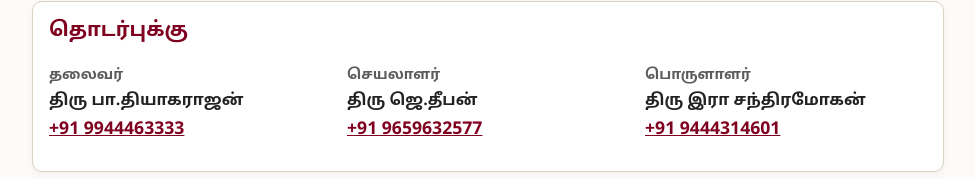
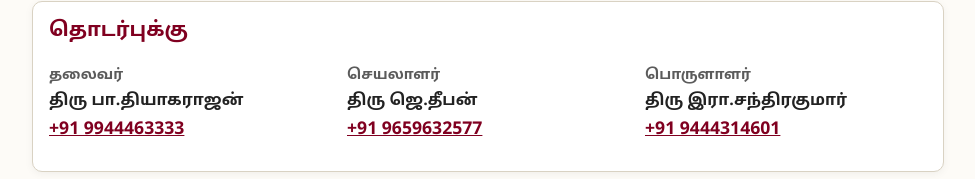
Before and after one commit to BT-Rajan/MATRIMONY, a React (Vite) app in the folder frontend/: page / in a window 1280 px wide. Shown: the part 917-1096 px from the top of the page, without its empty margins (152-1127 px from the left). Built offline with nearby package versions, Linux system fonts and the light colour scheme; no server answers.

Commit message:
fix(content): correct Treasurer's name to இரா.சந்திரகுமார் / R. Chandrakumar

```diff
--- a/frontend/src/config.js
+++ b/frontend/src/config.js
@@ -3,6 +3,6 @@ export const SITE = {
   officers: [
     { role: { ta: 'தலைவர்', en: 'President' }, name: { ta: 'திரு பா.தியாகராஜன்', en: 'Thiru B. Thiyagarajan' }, tel: '+919944463333', phone: '+91 9944463333' },
     { role: { ta: 'செயலாளர்', en: 'Secretary' }, name: { ta: 'திரு ஜெ.தீபன்', en: 'Thiru J. Deepan' }, tel: '+919659632577', phone: '+91 9659632577' },
-    { role: { ta: 'பொருளாளர்', en: 'Treasurer' }, name: { ta: 'திரு இரா சந்திரமோகன்', en: 'Thiru R. Chandramohan' }, tel: '+919444314601', phone: '+91 9444314601' },
+    { role: { ta: 'பொருளாளர்', en: 'Treasurer' }, name: { ta: 'திரு இரா.சந்திரகுமார்', en: 'Thiru R. Chandrakumar' }, tel: '+919444314601', phone: '+91 9444314601' },
   ],
 };
```
